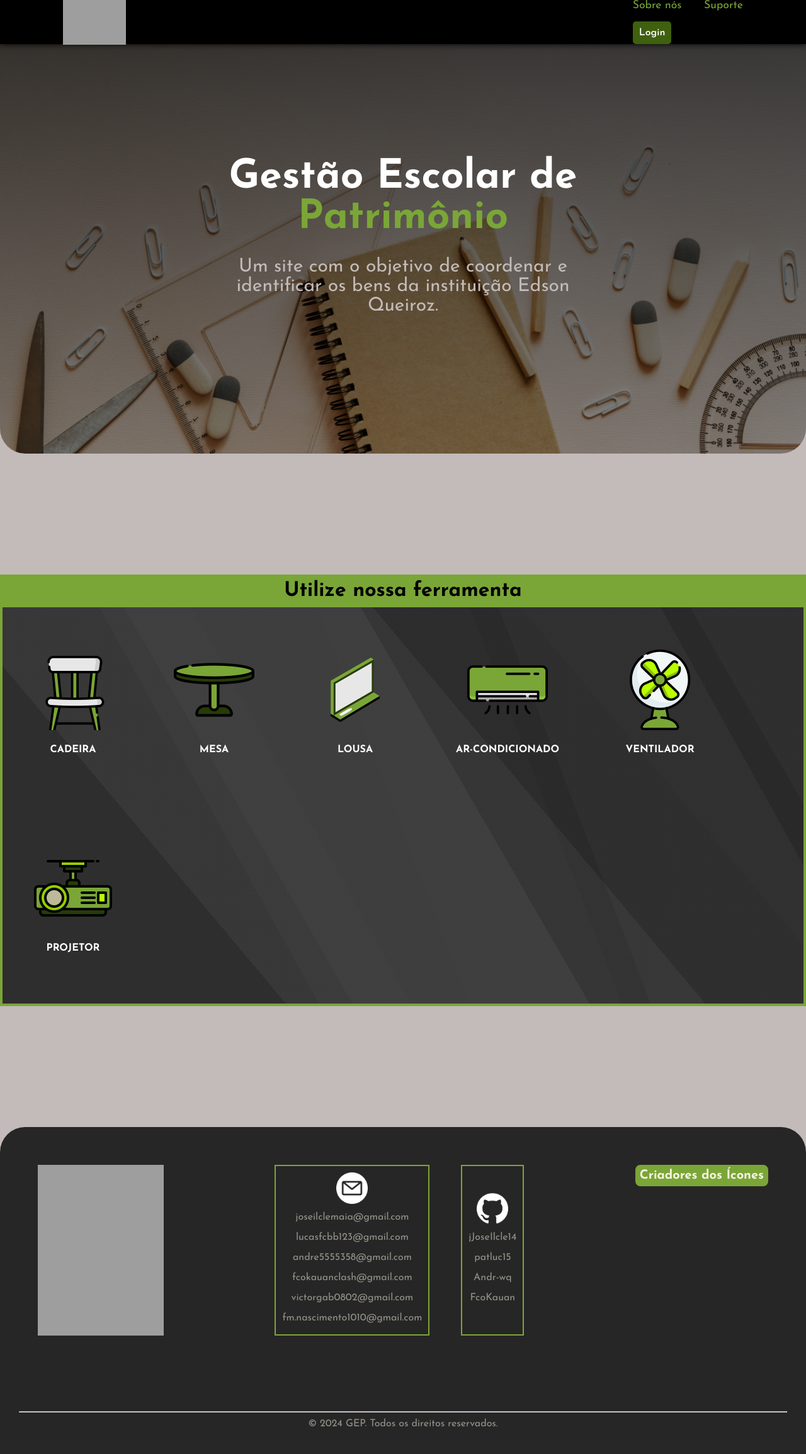
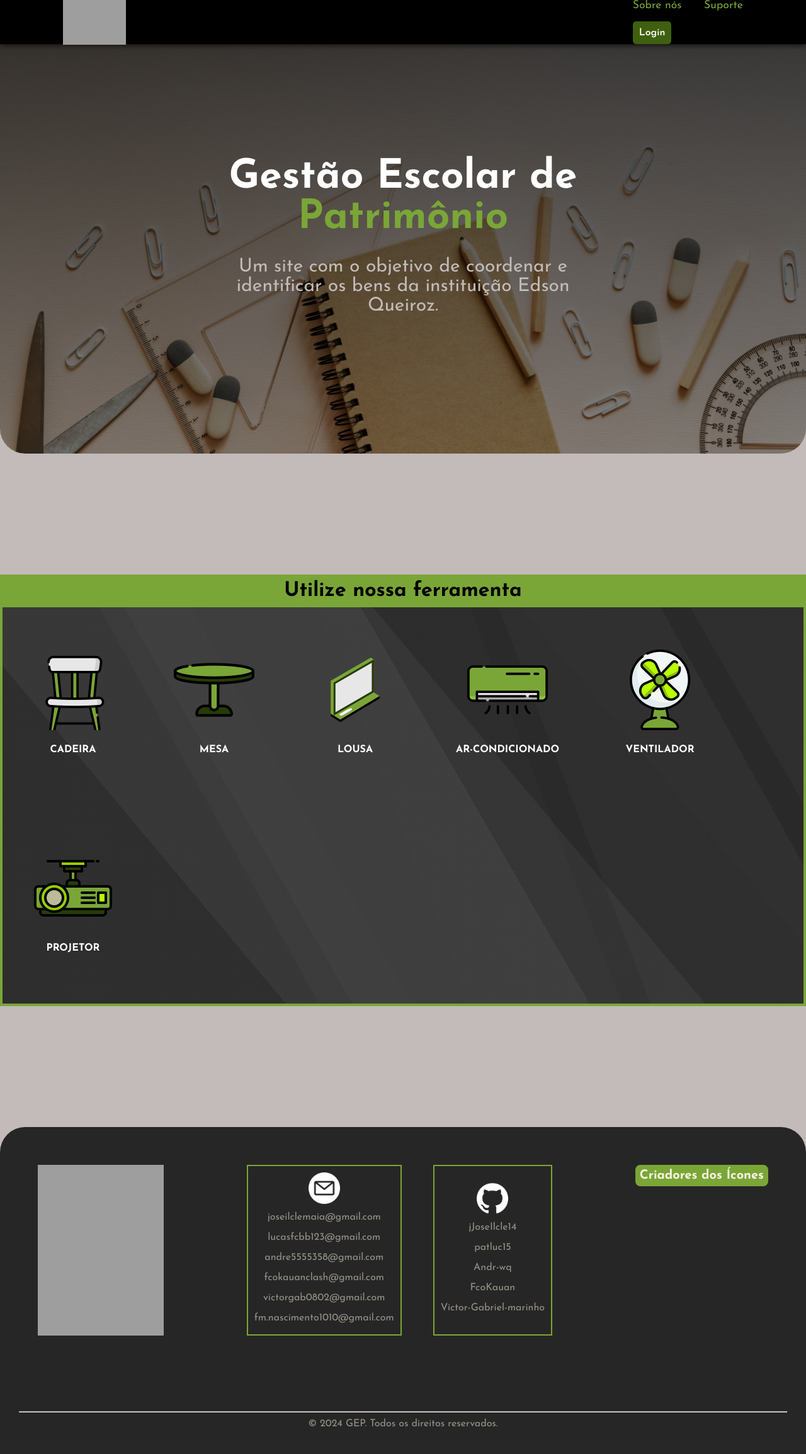
Before and after one commit to JoseIlcle14/Gerenciador_Escolar_de_Patrimonio, a Flask app: page / in a window 1280 px wide. Shown: the whole page at 63% size. Run offline with Flask 3, Linux system fonts and the light colour scheme; some libraries are stand-ins or nearby versions; grey boxes are pictures that could not be loaded.

Commit message:
ajustes de código

```diff
--- a/main.py
+++ b/main.py
@@ -4,7 +4,11 @@ from models import Usuarios
 from database.db import db
 from flask_login import LoginManager
 
+
 app = Flask(__name__)
+
+#conectando roteadores
+app.register_blueprint(funcoes_route)
 
 #chave de segurança do projeto
 app.secret_key = '12345678'
@@ -15,8 +19,7 @@ lm.login_view = 'funcoes.login'
 app.config['SQLALCHEMY_DATABASE_URI'] = "sqlite:///database.db"
 db.init_app(app)
 
-usuario = None
-
+#carregar usuários
 @lm.user_loader
 def user_loader(id):
     global usuario
@@ -25,8 +28,7 @@ def user_loader(id):
 
     return usuario
 
-app.register_blueprint(funcoes_route)
-
+#rota padrão do site
 @app.route('/')
 def index():
     usu = session.get('usu')
@@ -38,4 +40,6 @@ def index():
 #criando o banco de dados
 with app.app_context():
     db.create_all()
+
+#rodando o site
 app.run(host='0.0.0.0',debug=True)
--- a/routes/funcoes.py
+++ b/routes/funcoes.py
@@ -3,6 +3,7 @@ from models import Usuarios,Moveis, Eletronicos
 from database.db import db
 from flask_login import login_user, login_required, logout_user
 
+#criando roteador
 funcoes_route = Blueprint('funcoes', __name__)
 
 #////////////////funções dos usuários////////////////#
@@ -12,6 +13,7 @@ funcoes_route = Blueprint('funcoes', __name__)
 def sobre():
 
     return render_template('sobre.html')
+
 
 tabela_moveis = []
 # visualizar os objetos de determinada tabela
@@ -37,16 +39,9 @@ def listar_itens(itens):
         return render_template('lista_item.html', tabela = tabela_eletronicos, movel = mov, usu = usu)
 
 
-# visualizar os detalhes de determinado item de determinada tabela
-@funcoes_route.route('/<int:item_id>/detalhe')
-def detalhe_item(item_id):
-
-    pass
-
-
 #////////////////funções adicionais dos administradores////////////////#
 
-# adicionar determinado item em determinada tabela
+# adicionar um item
 @funcoes_route.route('/adicionar', methods = ['POST'] )
 @login_required
 def adicionar_item():
@@ -80,7 +75,7 @@ def adicionar_item():
         return redirect(f'{item_tipo}')
 
 
-# remover determinado item de determinada tabela
+# remover um item
 @funcoes_route.route('/<int:item_id>/Deletar')
 @login_required
 def deletar_item(item_id):
@@ -103,7 +98,7 @@ def deletar_item(item_id):
         return redirect(f'/{id_obj}')
 
 
-# editar determinado item de determinada tabela
+# editar um item
 @funcoes_route.route('/<int:item_id>/editar', methods = ['POST'])
 @login_required
 def editar_item(item_id):
@@ -155,7 +150,7 @@ def login():
         session['usu'] = True
         return redirect('/')
 
-#///logout///#
+#////////////////logout////////////////#
 @funcoes_route.route('/logout')
 @login_required
 def logout():
--- a/static/css/footer.css
+++ b/static/css/footer.css
@@ -34,6 +34,12 @@ footer {
     border: 2px solid #7AA637;
     width: auto;
     color: #f6f3e286;
+}
+
+.github_link{
+    text-decoration: none;
+    color:#f6f3e286;
+    cursor: pointer;
 }
 
 .container-blocos{
--- a/templates/index.html
+++ b/templates/index.html
@@ -52,6 +52,7 @@
             </button>
 
         </nav>
+
     </header> -->
 
     <header>
@@ -194,11 +195,24 @@
                 <div class="bloco-2">
                     <img id="contact-img" src="../static/icons/github.png" alt="Github">
                     <ul>
-                        <li>jJoseIlcle14 </li>
-                        <li>patluc15</li>
-                        <li>Andr-wq</li>
-                        <li>FcoKauan </li>
+                        <li>
+                            <a href="" class="github_link">jJoseIlcle14</a>
+                        </li>
+                        <li>
+                            <a href="" class="github_link">patluc15</a>
+                        </li>
+                        <li>
+                            <a href="" class="github_link">Andr-wq</a>
+                        </li>
+                        <li>
+                            <a href="" class="github_link">FcoKauan</a>
+                        </li>
+                        <li>
+                            <a href="" class="github_link">Victor-Gabriel-marinho</a>
+                        </li>
                     </ul>
+
+
                 </div>
 
             </div>
```
Also changed, not shown: instance/database.db.
